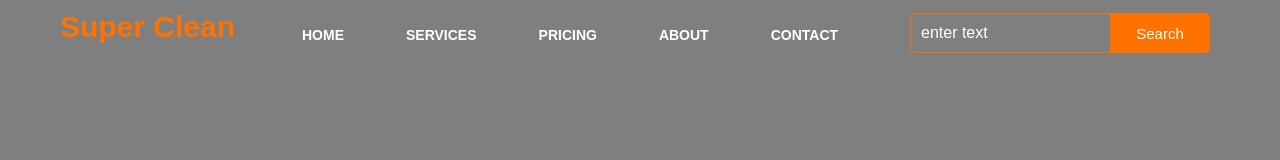
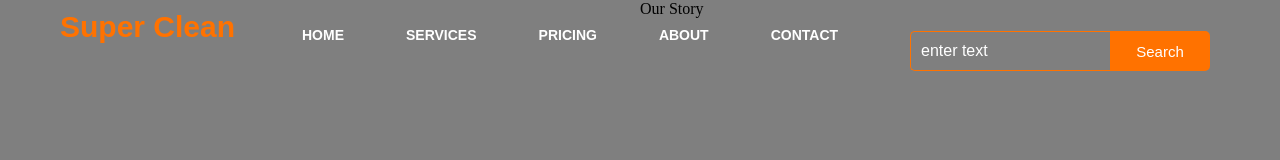
Before and after one commit to kenudeh/superclean, a plain HTML site: page AboutUs.html in a window 1280 px wide. Drawn offline with Linux system fonts and the light colour scheme.

Commit message:
I added a body div to the aboutus page

```diff
--- a/AboutUs.html
+++ b/AboutUs.html
@@ -21,6 +21,11 @@
                     </ul>
                 </div>
 
+                <div class = "body">
+                    <hi>Our Story</hi>
+
+                </div>
+
                 <div class="search">
                     <input class="srch" type="search" name="" placeholder="enter text">
                     <a href="#"> <button class="btn">Search</button></a>
```
